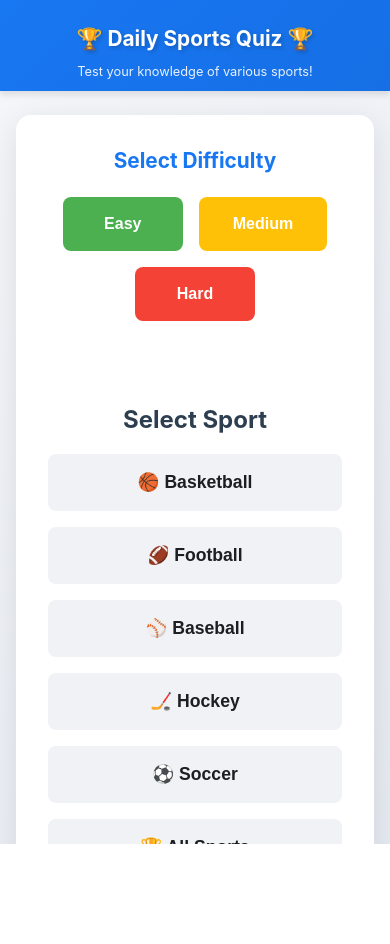
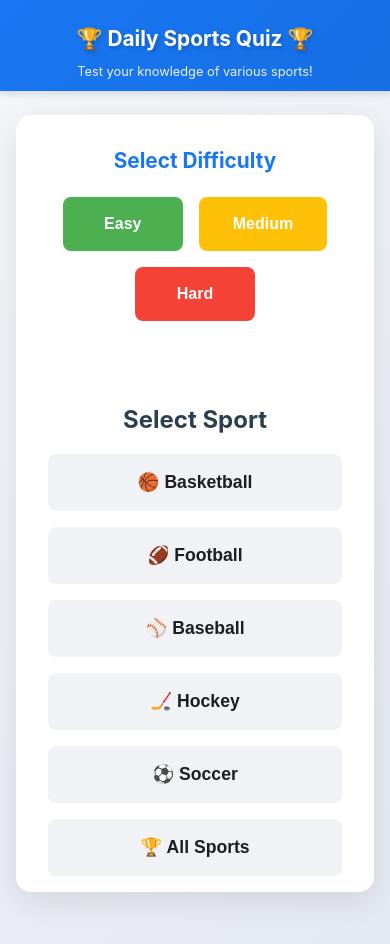
Before and after one commit to zrewt/curser-home, a React (Create React App) app: page / in a window 390 px wide. Shown: the top 944 px of the page. Before the commit the page ends 844 px from the top, so only its background shows below. Built offline with nearby package versions, Linux system fonts and the light colour scheme.

Commit message:
Initial commit

```diff
--- a/src/App.css
+++ b/src/App.css
@@ -1,6 +1,6 @@
 .App {
   text-align: center;
-  min-height: 100dvh; /* Use dynamic viewport height */
+  min-height: 100vh;
   background: linear-gradient(135deg, #f5f7fa 0%, #e4e8f0 100%);
   color: #2c3e50;
   font-family: 'Inter', -apple-system, BlinkMacSystemFont, 'Segoe UI', Roboto, Oxygen, Ubuntu, Cantarell, sans-serif;
@@ -8,7 +8,7 @@
   overflow-y: auto;
   width: 100%;
   -webkit-tap-highlight-color: transparent;
-  padding: 0 0 max(120px, env(safe-area-inset-bottom)) 0; /* Ensure bottom space */
+  padding: 0 0 max(80px, env(safe-area-inset-bottom)) 0;
   box-sizing: border-box;
   position: relative;
 }
@@ -296,12 +296,16 @@
 /* Media Queries for Mobile */
 @media (max-width: 768px) {
   .App {
-    padding-bottom: calc(120px + env(safe-area-inset-bottom));
+    padding-bottom: max(80px, env(safe-area-inset-bottom));
     -webkit-overflow-scrolling: touch;
+    min-height: -webkit-fill-available;
   }
 
   .App-header {
     padding: 0.75rem;
+    position: sticky;
+    top: 0;
+    z-index: 10;
   }
 
   .App-header h1 {
@@ -317,6 +321,7 @@
   .question-section {
     padding: 1rem;
     margin: 1rem;
+    margin-bottom: 2rem;
   }
 
   .difficulty-selection h2,
@@ -329,6 +334,10 @@
   .start-quiz-button,
   .answer-button {
     font-size: 1rem;
+  }
+
+  .answer-buttons {
+    margin-bottom: 2rem;
   }
 }
 
--- a/src/index.css
+++ b/src/index.css
@@ -1,8 +1,9 @@
 html, body {
   margin: 0;
   padding: 0;
-  height: 100%;
-  overflow: hidden;
+  min-height: 100%;
+  overflow-x: hidden;
+  overflow-y: auto;
 }
 
 body {
```
